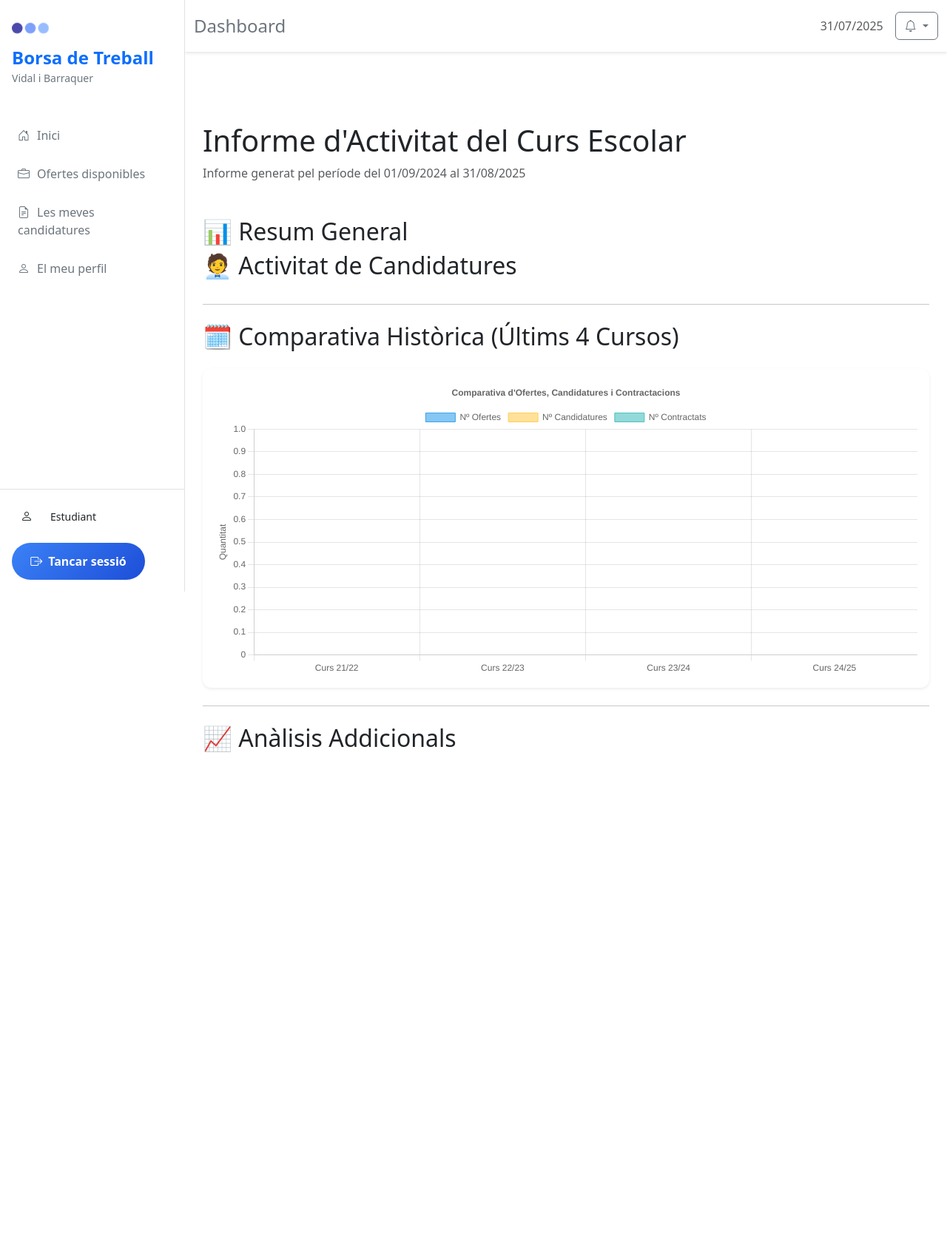
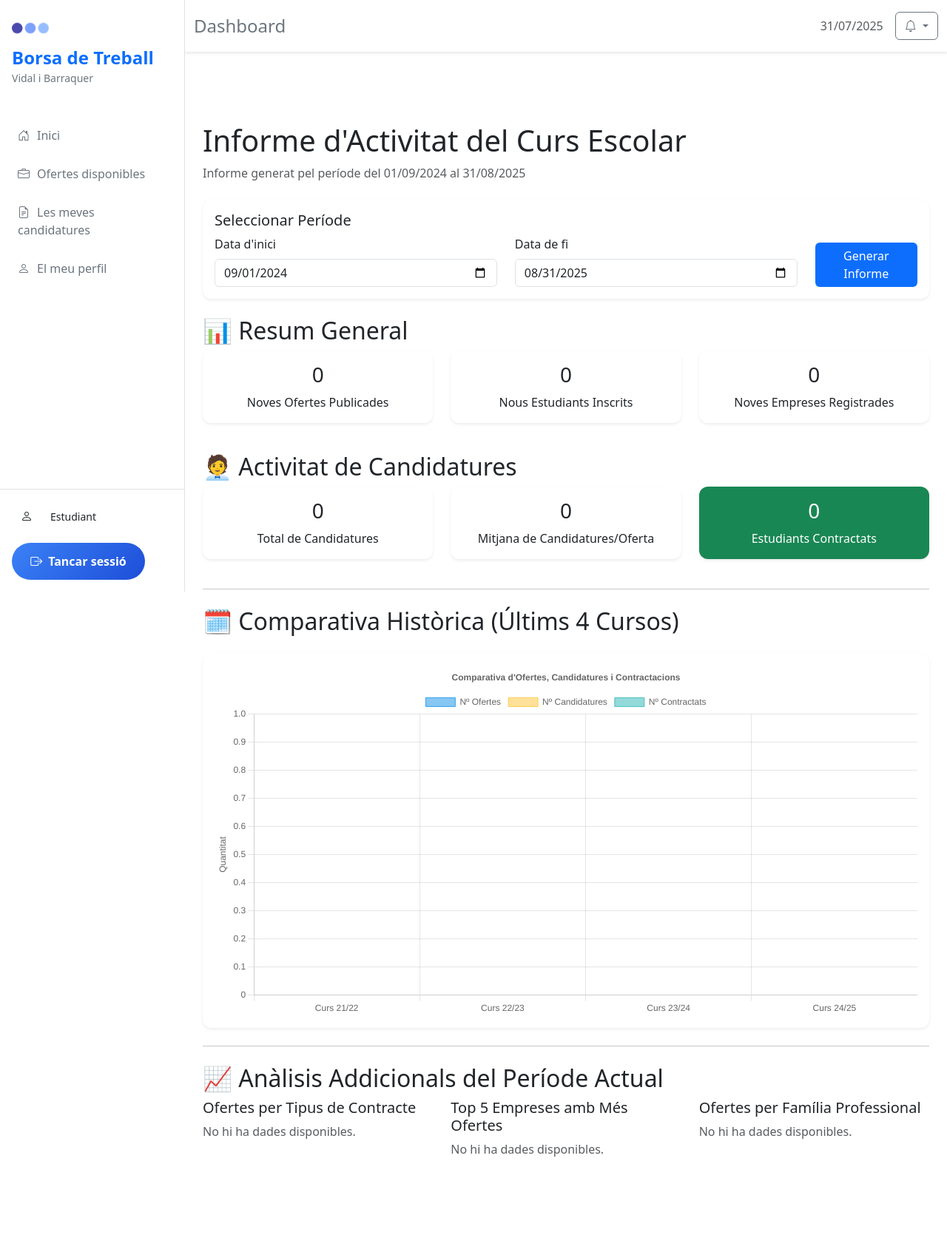
Before and after one commit to rcervera/borsa_treball_django_google, a Django app: page /informes/curs/ in a window 1280 px wide. Shown: the whole page at 74% size. Before the commit the page ends 1017 px from the top, so only its background shows below. Run offline with Django 5.2, Linux system fonts and the light colour scheme; the visitor is signed in with stand-in values (Sample User, id 1); data comes from the database, SQL or seed files in the repository; data that the repository does not hold is empty; some libraries are stand-ins or nearby versions.

Commit message:
informes feature

```diff
--- a/borsa_treball/templates/borsa_treball/informes/informe_curs.html
+++ b/borsa_treball/templates/borsa_treball/informes/informe_curs.html
@@ -6,28 +6,139 @@
     <p class="text-muted">Informe generat pel període del {{ start_date|date:"d/m/Y" }} al {{ end_date|date:"d/m/Y" }}</p>
 
     <div class="card my-4">
+        <div class="card-body">
+            <h5 class="card-title">Seleccionar Període</h5>
+            <form method="get" action="{% url 'informe_curs' %}">
+                <div class="row align-items-end">
+                    <div class="col-md-5">
+                        <label for="start_date" class="form-label">Data d'inici</label>
+                        <input type="date" id="start_date" name="start_date" class="form-control" value="{{ start_date|date:'Y-m-d' }}">
+                    </div>
+                    <div class="col-md-5">
+                        <label for="end_date" class="form-label">Data de fi</label>
+                        <input type="date" id="end_date" name="end_date" class="form-control" value="{{ end_date|date:'Y-m-d' }}">
+                    </div>
+                    <div class="col-md-2 d-grid">
+                        <button type="submit" class="btn btn-primary">Generar Informe</button>
+                    </div>
+                </div>
+            </form>
         </div>
+    </div>
 
     <h2>📊 Resum General</h2>
     <div class="row">
+        <div class="col-md-4 mb-3">
+            <div class="card text-center h-100">
+                <div class="card-body">
+                    <h3 class="card-title">{{ num_ofertes }}</h3>
+                    <p class="card-text">Noves Ofertes Publicades</p>
+                </div>
+            </div>
         </div>
+        <div class="col-md-4 mb-3">
+            <div class="card text-center h-100">
+                <div class="card-body">
+                    <h3 class="card-title">{{ num_alumnes_nous }}</h3>
+                    <p class="card-text">Nous Estudiants Inscrits</p>
+                </div>
+            </div>
+        </div>
+        <div class="col-md-4 mb-3">
+            <div class="card text-center h-100">
+                <div class="card-body">
+                    <h3 class="card-title">{{ num_empreses_noves }}</h3>
+                    <p class="card-text">Noves Empreses Registrades</p>
+                </div>
+            </div>
+        </div>
+    </div>
 
-    <h2>🧑‍💼 Activitat de Candidatures</h2>
+    <h2 class="mt-4">🧑‍💼 Activitat de Candidatures</h2>
      <div class="row">
+        <div class="col-md-4 mb-3">
+            <div class="card text-center h-100">
+                <div class="card-body">
+                    <h3 class="card-title">{{ num_candidatures }}</h3>
+                    <p class="card-text">Total de Candidatures</p>
+                </div>
+            </div>
         </div>
+        <div class="col-md-4 mb-3">
+            <div class="card text-center h-100">
+                <div class="card-body">
+                    <h3 class="card-title">{{ mitjana_candidatures_per_oferta }}</h3>
+                    <p class="card-text">Mitjana de Candidatures/Oferta</p>
+                </div>
+            </div>
+        </div>
+        <div class="col-md-4 mb-3">
+            <div class="card text-center bg-success text-white h-100">
+                <div class="card-body">
+                    <h3 class="card-title">{{ num_contractats }}</h3>
+                    <p class="card-text">Estudiants Contractats</p>
+                </div>
+            </div>
+        </div>
+    </div>
 
     <hr class="my-4">
     <h2>🗓️ Comparativa Històrica (Últims 4 Cursos)</h2>
     <div class="card mt-4">
         <div class="card-body">
-            <canvas id="historicalChart" style="min-height: 400px;"></canvas>
+            <canvas id="historicalChart" style="min-height: 400px; width: 100%;"></canvas>
         </div>
     </div>
 
     <hr class="my-4">
-    <h2>📈 Anàlisis Addicionals</h2>
+    <h2>📈 Anàlisis Addicionals del Període Actual</h2>
     <div class="row">
+        <div class="col-lg-4 mb-4">
+            <h5>Ofertes per Tipus de Contracte</h5>
+            {% if ofertes_per_tipus_contracte %}
+                <ul class="list-group">
+                    {% for item in ofertes_per_tipus_contracte %}
+                        <li class="list-group-item d-flex justify-content-between align-items-center">
+                            {{ item.nom_llegible }}
+                            <span class="badge bg-primary rounded-pill">{{ item.count }}</span>
+                        </li>
+                    {% endfor %}
+                </ul>
+            {% else %}
+                <p class="text-muted">No hi ha dades disponibles.</p>
+            {% endif %}
         </div>
+        <div class="col-lg-4 mb-4">
+            <h5>Top 5 Empreses amb Més Ofertes</h5>
+            {% if top_empreses %}
+                 <ul class="list-group">
+                    {% for item in top_empreses %}
+                        <li class="list-group-item d-flex justify-content-between align-items-center">
+                            {{ item.empresa__nom_comercial }}
+                            <span class="badge bg-primary rounded-pill">{{ item.count }}</span>
+                        </li>
+                    {% endfor %}
+                </ul>
+            {% else %}
+                <p class="text-muted">No hi ha dades disponibles.</p>
+            {% endif %}
+        </div>
+        <div class="col-lg-4 mb-4">
+            <h5>Ofertes per Família Professional</h5>
+            {% if ofertes_per_familia %}
+                 <ul class="list-group">
+                    {% for item in ofertes_per_familia %}
+                        <li class="list-group-item d-flex justify-content-between align-items-center">
+                            {{ item.cicles__familia__nom }}
+                            <span class="badge bg-primary rounded-pill">{{ item.count }}</span>
+                        </li>
+                    {% endfor %}
+                </ul>
+            {% else %}
+                <p class="text-muted">No hi ha dades disponibles.</p>
+            {% endif %}
+        </div>
+    </div>
 
 </div> {{ chart_data|json_script:"chartData" }}
 
@@ -35,11 +146,9 @@
 
 <script>
     document.addEventListener('DOMContentLoaded', () => {
-        // Obtenim les dades del context de Django
         const chartData = JSON.parse(document.getElementById('chartData').textContent);
         const ctx = document.getElementById('historicalChart').getContext('2d');
 
-        // Comprovem si tenim dades per evitar errors
         if (chartData && chartData.labels) {
             new Chart(ctx, {
                 type: 'bar',
```
